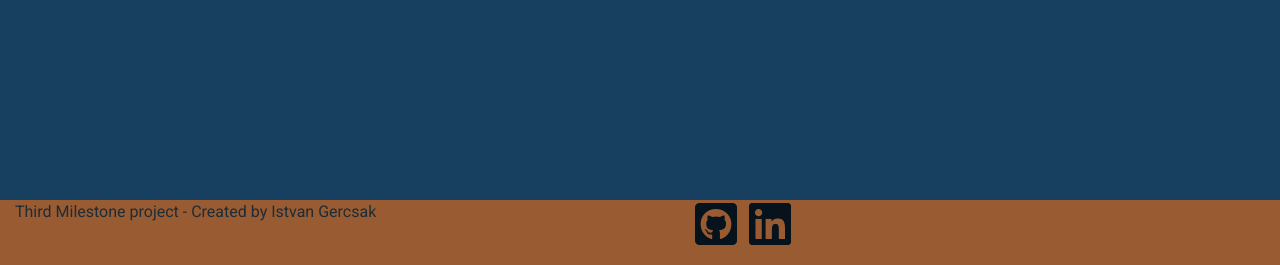
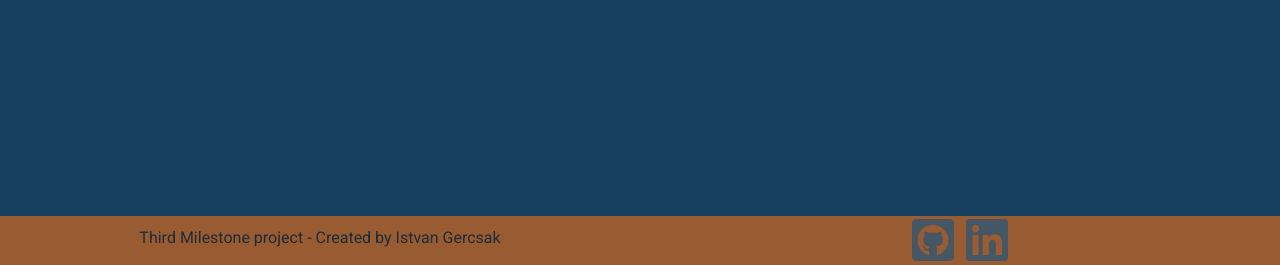
Before and after one commit to IstvanGercsak/BudgetCalculator-ThirdMileStoneProject, a Flask app: page / in a window 1280 px wide. Shown: the part 535-800 px from the top of the page. Run offline with Flask 2, Linux system fonts and the light colour scheme; some libraries are stand-ins or nearby versions.

Commit message:
Adjust the footer Expand the Readme.md

```diff
--- a/static/css/style.css
+++ b/static/css/style.css
@@ -70,7 +70,9 @@ table, th, td {
 /* FLASH MESSAGES */
 
 .over {
+    position: absolute;
     width: 800px;
+    z-index: 1;
 }
 
 /* FOOTER*/
@@ -82,10 +84,29 @@ footer {
     left: 0;
     width: 100%;
     opacity: 0.7;
+    text-align: center;
 }
 
-.social-link-container {
+footer p {
+    margin: 0;
+    padding-top: 10px;
+}
 
+footer ul {
+    margin: 0;
+    padding: 0;
+}
+
+footer i {
+    color: #5a6268;
+    transition: all 0.5s ease-in-out;
+}
+
+.social-link-container i:hover {
+    transition: all 0.5s ease-in-out;
+    opacity: 1;
+    cursor: pointer;
+    color: #80bdff;
 }
 
 /* MEDIA QUERY */
```
Also changed, not shown: Readme.md.
